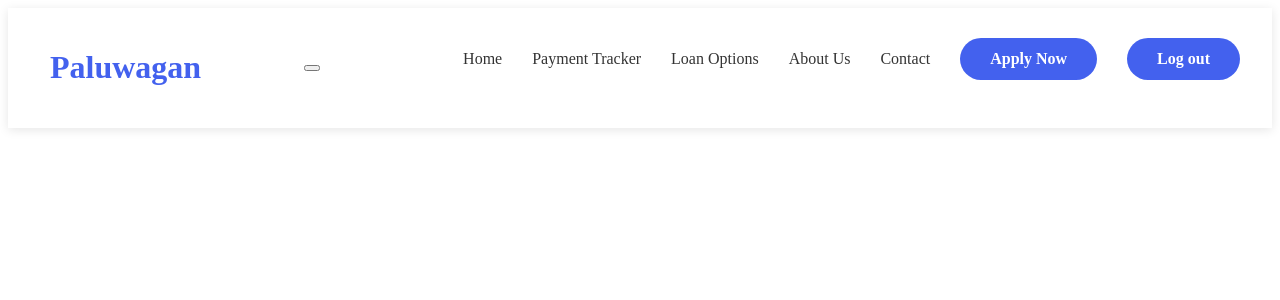
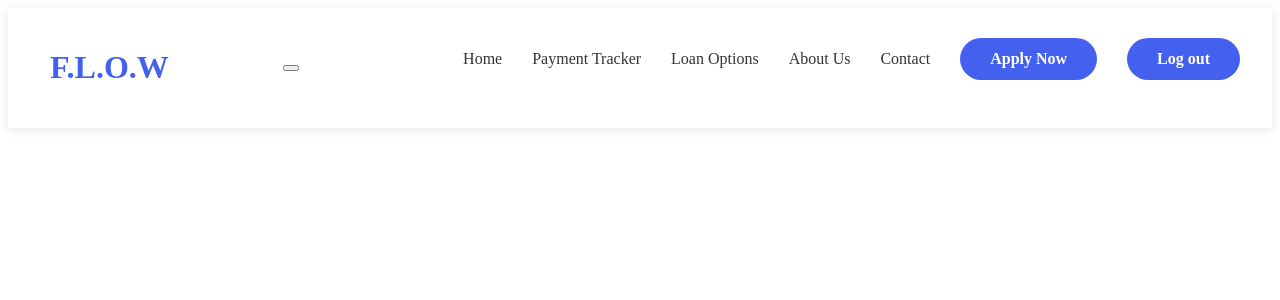
Before and after one commit to vincevins/loan, a PHP site: page /casestudy-loan/nav.php in a window 1280 px wide. Shown: the top 300 px of the page. Run offline with PHP 8.4, Linux system fonts and the light colour scheme.

Commit message:
nav additions

```diff
--- a/public/pages/nav.php
+++ b/public/pages/nav.php
@@ -48,7 +48,8 @@ nav ul {
 display: flex;
 list-style: none;
 gap: 30px;
-margin-top: 10px
+margin-top: 10px;
+margin-left: 10px
 }
 
 nav a {
@@ -105,7 +106,7 @@ box-shadow: 0 10px 20px rgba(0, 0, 0, 0.1);
             <div class="header-content">
                 <div class="logo">
                     <i class="fas fa-hand-holding-usd"></i>
-                    <h1>Paluwagan</h1>
+                    <h1>F.L.O.W</h1>
                 </div>
                 <button class="responsive-nav-toggle" id="navToggle">
                     <i class="fas fa-bars"></i>
```
